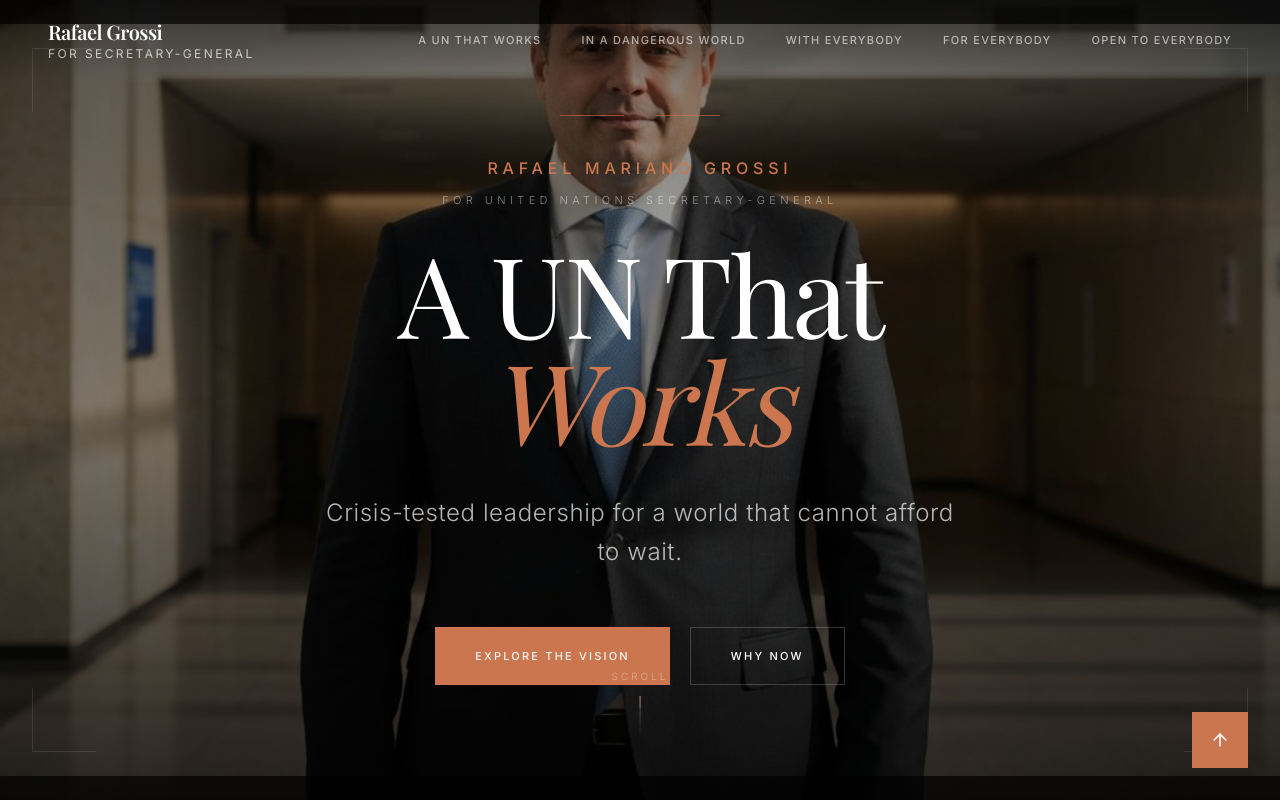
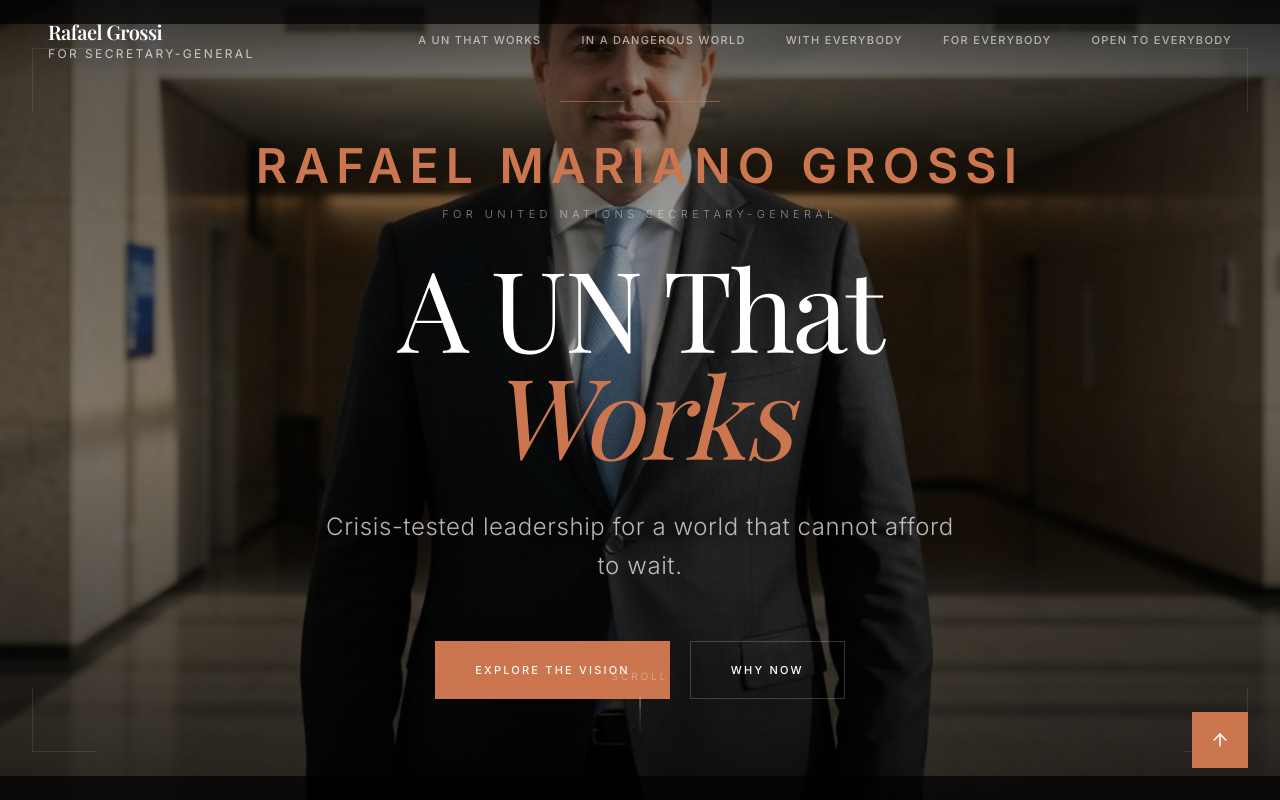
Before and after one commit to demireidel/PS-Grossi, a Next.js app: page / in a window 1280 px wide. Shown: the top 800 px of the page. Built offline with nearby package versions, Linux system fonts and the light colour scheme; a web font is replaced by a local one.

Commit message:
style: update font size and tracking for Rafael Mariano Grossi name
Increase font size and reduce letter spacing for better readability.

```diff
--- a/components/sections/hero-section.tsx
+++ b/components/sections/hero-section.tsx
@@ -45,7 +45,7 @@ export function HeroSection() {
             loaded ? "opacity-100 translate-y-0" : "opacity-0 translate-y-8"
           }`}
         >
-          <p className="text-secondary uppercase tracking-[0.3em] text-sm md:text-base mb-3 font-medium">
+          <p className="text-secondary uppercase tracking-[0.15em] text-3xl md:text-4xl lg:text-5xl mb-4 font-semibold">
             Rafael Mariano Grossi
           </p>
           <p className="text-white/50 uppercase tracking-[0.4em] text-[11px] mb-8 font-light">
```
